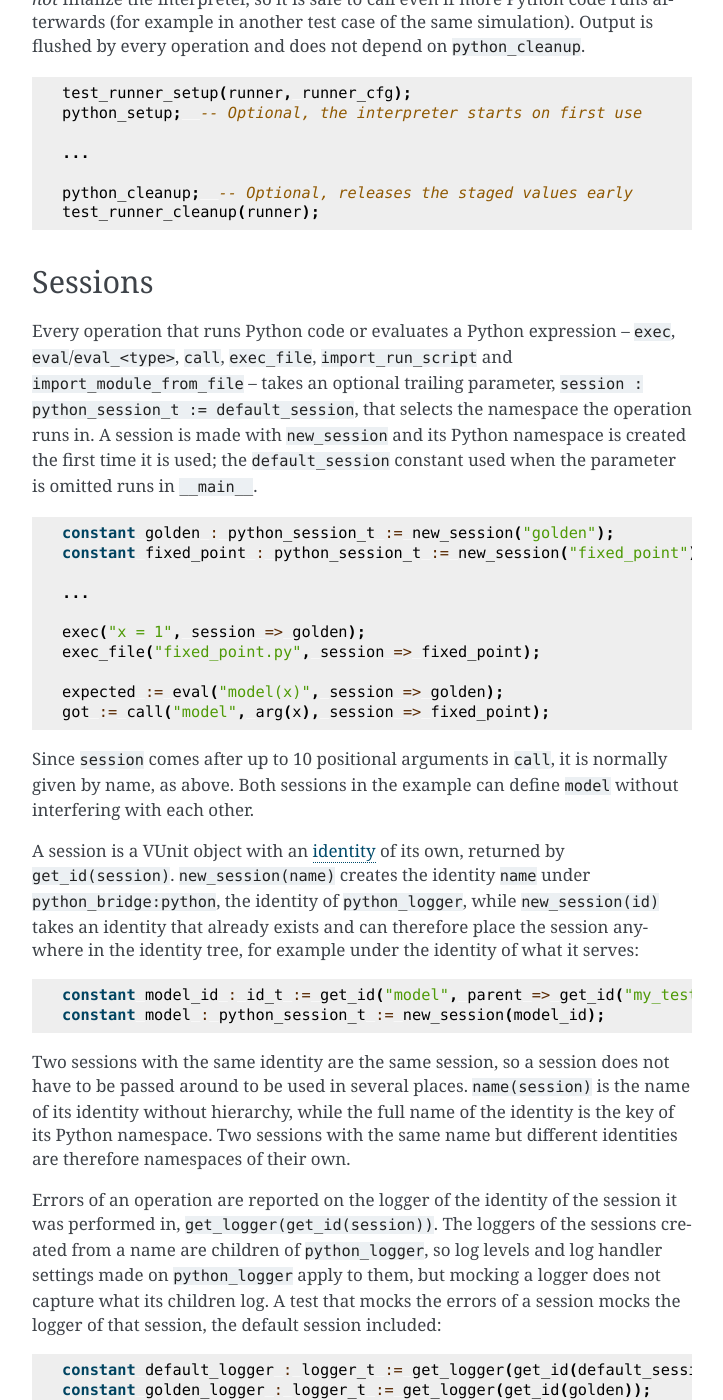
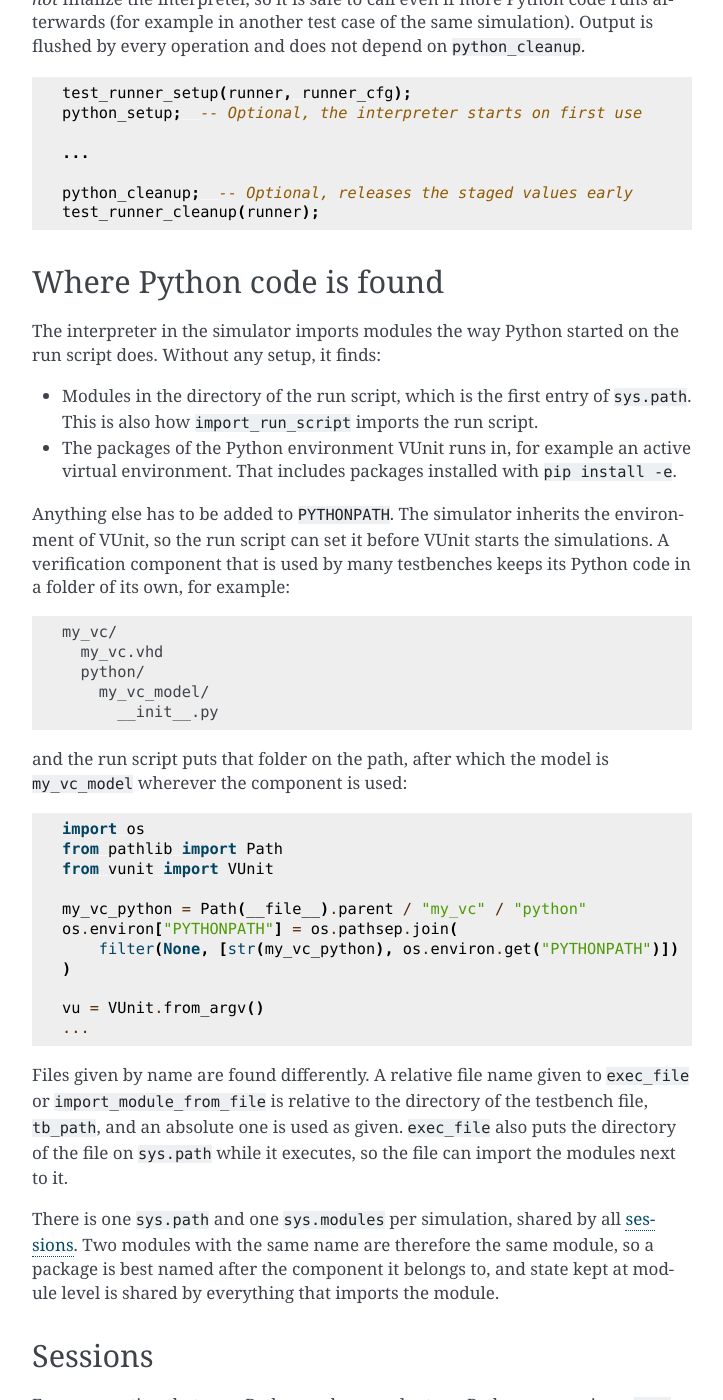
Before and after one commit to VUnit/vunit-python-bridge, a Sphinx documentation site: the page built from docs/user_guide.rst, in a window 1280 px wide and 1400 px high, scrolled down 1801 px. Shown: the whole window, without its empty margins (388-1111 px from the left). Built offline with Sphinx 7.4.7, drawn with Linux system fonts in a browser that asks for light colours; some of the changed text lies outside the part shown.

Commit message:
Address the review of Python objects
- A class is named by a plain dotted name, resolved from the longest prefix
  that is a module, so nested classes work without the module:Class form.
- __vunit__.create is __vunit__.instantiate_as_self, after what it does.
- p_supports_sessions is gone: the FFI of Riviera-PRO/Active-HDL already
  reports the first use of a session other than the default one.
- filter_vc of the example takes a clock and a valid input.
- The user guide gets a "Where Python code is found" chapter on the run
  script directory, the Python environment, PYTHONPATH, file names and
  global module names, and clearer paragraphs on backends of verification
  components and shared objects.

Co-Authored-By: Claude Opus 5.5 <noreply@anthropic.com>

```diff
--- a/docs/user_guide.rst
+++ b/docs/user_guide.rst
@@ -98,6 +98,61 @@ depend on ``python_cleanup``.
 
     python_cleanup;  -- Optional, releases the staged values early
     test_runner_cleanup(runner);
+
+.. _python_bridge:finding_code:
+
+Where Python code is found
+--------------------------
+
+The interpreter in the simulator imports modules the way Python started on the
+run script does. Without any setup, it finds:
+
+* Modules in the directory of the run script, which is the first entry of
+  ``sys.path``. This is also how ``import_run_script`` imports the run script.
+* The packages of the Python environment VUnit runs in, for example an active
+  virtual environment. That includes packages installed with ``pip install -e``.
+
+Anything else has to be added to ``PYTHONPATH``. The simulator inherits the
+environment of VUnit, so the run script can set it before VUnit starts the
+simulations. A verification component that is used by many testbenches keeps
+its Python code in a folder of its own, for example:
+
+.. code-block:: text
+
+    my_vc/
+      my_vc.vhd
+      python/
+        my_vc_model/
+          __init__.py
+
+and the run script puts that folder on the path, after which the model is
+``my_vc_model`` wherever the component is used:
+
+.. code-block:: python
+
+    import os
+    from pathlib import Path
+    from vunit import VUnit
+
+    my_vc_python = Path(__file__).parent / "my_vc" / "python"
+    os.environ["PYTHONPATH"] = os.pathsep.join(
+        filter(None, [str(my_vc_python), os.environ.get("PYTHONPATH")])
+    )
+
+    vu = VUnit.from_argv()
+    ...
+
+Files given by name are found differently. A relative file name given to
+``exec_file`` or ``import_module_from_file`` is relative to the directory of
+the testbench file, ``tb_path``, and an absolute one is used as given.
+``exec_file`` also puts the directory of the file on ``sys.path`` while it
+executes, so the file can import the modules next to it.
+
+There is one ``sys.path`` and one ``sys.modules`` per simulation, shared by all
+:ref:`sessions <python_bridge:sessions>`. Two modules with the same name are
+therefore the same module, so a package is best named after the component it
+belongs to, and state kept at module level is shared by everything that
+imports the module.
 
 .. _python_bridge:sessions:
 
@@ -278,7 +333,7 @@ own, and a testbench can create one and give it to a component.
 .. code-block:: vhdl
 
     constant model : python_object_t := new_python_object(
-      "my_models.uart:UartModel", kwarg("baud", 115200), id => get_id("uart")
+      "my_models.uart.UartModel", kwarg("baud", 115200), id => get_id("uart")
     );
 
     ...
@@ -288,21 +343,21 @@ own, and a testbench can create one and give it to a component.
     check_true(eval_boolean(model, "self.is_idle()"));
     exec(model, "self.trace = True");
 
-``new_python_object(class_name, args, id)`` names the class and its constructor
-arguments, given like the arguments of ``call``, including groups made with
-``&``. The class is
+``new_python_object(class_name, args, id)`` names the class and the arguments
+of its constructor, given like the arguments of ``call``, including groups made
+with ``&``. The class is
 
-* ``"package.module.Class"`` or ``"package.module:Class"``, imported by module
-  name from ``sys.path``: an installed package, the directory of the run
-  script or a directory on ``PYTHONPATH``. No file name is involved, so the
-  class is found the same way wherever the object is created.
-* ``"Class"``, a class defined in the default session, for example by ``exec``
-  or ``exec_file`` in the testbench.
+* a dotted name like ``"package.module.Class"``, imported from the module it
+  names, which is found like any other import: see :ref:`Where Python code is
+  found <python_bridge:finding_code>`. No file name is involved, so the class
+  is found the same way wherever the object is created.
+* the name of a class defined in the default session, like ``"Class"``, for
+  example by ``exec`` or ``exec_file`` in the testbench.
 
-The object is created on first use, not by ``new_python_object``. An object can
-therefore be a constant or a generic, created during elaboration, and does not
-depend on the order of the processes or on ``test_runner_setup``. ``create``
-creates it explicitly.
+The constructor is called when the object is first used, not by
+``new_python_object``. An object can therefore be a constant or a generic,
+made during elaboration, and does not depend on the order of the processes or
+on ``test_runner_setup``. ``create`` calls the constructor right away.
 
 ``call(object, method, ...)`` calls a method, and ``eval(object, expr)`` and
 ``exec(object, code)`` evaluate an expression and execute code in the session
@@ -310,42 +365,6 @@ of the object, where the object is ``self``. They have the same arguments,
 result types and aliases as ``call``, ``eval`` and ``exec``, including the
 procedure forms taking a ``std_ulogic_vector``, ``signed`` or ``unsigned``
 result as an ``out`` parameter.
-
-Making a class importable
-~~~~~~~~~~~~~~~~~~~~~~~~~
-
-The model of a verification component is best a Python package next to it,
-named after it since module names are global to the simulation:
-
-.. code-block:: text
-
-    my_vc/
-      my_vc.vhd
-      python/
-        my_vc_model/
-          __init__.py
-
-The run script prepends the Python folder to ``PYTHONPATH`` before VUnit
-starts. The simulator runs Python in the environment of VUnit, so the setting
-reaches the interpreter in the simulator and the class is
-``"my_vc_model.Model"`` wherever the component is used:
-
-.. code-block:: python
-
-    import os
-    from pathlib import Path
-    from vunit import VUnit
-
-    my_vc_python = Path(__file__).parent / "my_vc" / "python"
-    os.environ["PYTHONPATH"] = os.pathsep.join(
-        filter(None, [str(my_vc_python), os.environ.get("PYTHONPATH")])
-    )
-
-    vu = VUnit.from_argv()
-    ...
-
-An alternative is to make the model an installable Python package and install
-it in the virtual environment of the project with ``pip install -e``.
 
 Identity
 ~~~~~~~~
@@ -361,12 +380,12 @@ identity is reported as a failure on its logger.
 Backends of verification components
 ~~~~~~~~~~~~~~~~~~~~~~~~~~~~~~~~~~~
 
-``get_python_object(object, class_name, args, id)`` returns ``object`` when it
-is given, and a new object otherwise, like ``get_logger`` and ``get_id``. A
-verification component made the way VUnit's own are creates its object in the
-constructor of its handle, with the identity of the component. Every instance
-then gets a backend of its own by default and the object of the testbench when
-given one:
+A verification component usually makes its object in the constructor of its
+handle, the way VUnit's own components make everything they need there.
+``get_python_object(object, class_name, args, id)`` returns ``object`` when one
+is given and makes a new one otherwise, like ``get_logger`` and ``get_id`` do
+for loggers and identities. Every instance then gets a backend of its own,
+unless the testbench gives it one:
 
 .. code-block:: vhdl
 
@@ -382,7 +401,7 @@ given one:
     begin
       return (
         p_std_cfg => std_cfg,
-        p_model => get_python_object(model, "my_vcs.uart:UartModel", kwarg("baud", baud), get_id(std_cfg))
+        p_model => get_python_object(model, "my_vcs.uart.UartModel", kwarg("baud", baud), get_id(std_cfg))
       );
     end;
 
@@ -400,16 +419,18 @@ The component itself only calls the object of its handle:
         call(master.p_model, "transmit", arg(to_integer(data)));
       end process;
 
-The handle is a constant made during elaboration, and so is the object, which
-is not created in Python until its first call. ``create_std_cfg`` gives
-instances without an ``id`` the identities ``my_vcs:uart_master:1``,
-``my_vcs:uart_master:2`` and so on, which become the identities of their
-objects. ``filter_vc_pkg.vhd`` and ``filter_vc.vhd`` of the `embedded_python
-example <https://github.com/VUnit/vunit-python-bridge/tree/main/examples/embedded_python>`__
-are a complete component of this kind, with a Python model in
-``filter_model.py``. Its ``Test Python objects as backends of verification
-components`` test case drives three instances: two with objects of their own
-and one given an object of the testbench, which the testbench queries too.
+The handle is a constant made during elaboration, and so is its object, but
+nothing happens in Python until the first call. ``create_std_cfg`` numbers the
+instances made without an ``id``, ``my_vcs:uart_master:1``,
+``my_vcs:uart_master:2`` and so on, and their objects get the same identities.
+
+``filter_vc`` of the `embedded_python example
+<https://github.com/VUnit/vunit-python-bridge/tree/main/examples/embedded_python>`__
+is a complete component of this kind: the handle is in ``filter_vc_pkg.vhd``,
+the component in ``filter_vc.vhd`` and the Python model in ``filter_model.py``.
+Its ``Test Python objects as backends of verification components`` test case
+drives three instances, two with objects of their own and one sharing an object
+with the testbench.
 
 A component without a handle can take the path of its instance, ``'path_name``,
 as the identity, in the statement part of a process: GHDL leaves the instance
@@ -429,9 +450,9 @@ during elaboration, which would give all instances the same identity.
       backend := get_python_object(model, "models.counter_model.Counter", kwarg("step", step), vc_id);
       ...
 
-A testbench giving several components, or a component and itself, the same
-object shares its state between them, for example a scoreboard filled by a
-monitor and checked by the test:
+Several components can share an object, and so can a component and the
+testbench: the testbench makes the object and gives it to each of them. A
+scoreboard filled by a monitor and checked by the test is a typical case:
 
 .. code-block:: vhdl
 
@@ -451,8 +472,8 @@ monitor and checked by the test:
 
     check_equal(integer'(call(scoreboard, "num_mismatches")), 0);
 
-The class can be made a choice of the user in the same way, with a ``string``
-generic as its name.
+In the same way, a component can let its user choose the class, by taking its
+name as a ``string`` generic.
 
 Errors and limitations
 ~~~~~~~~~~~~~~~~~~~~~~
@@ -475,7 +496,8 @@ Errors and limitations
 * An object that holds resources, such as files or threads, is closed by a
   call like any other method: ``call(model, "close")``.
 * Objects need sessions, and so the Python bridge: NVC, GHDL or Questa. On
-  Riviera-PRO/Active-HDL their first use reports that.
+  Riviera-PRO/Active-HDL, the first use of an object reports that sessions are
+  only supported there.
 
 exec
 ----
```
Also changed, not shown: 9 other files.
